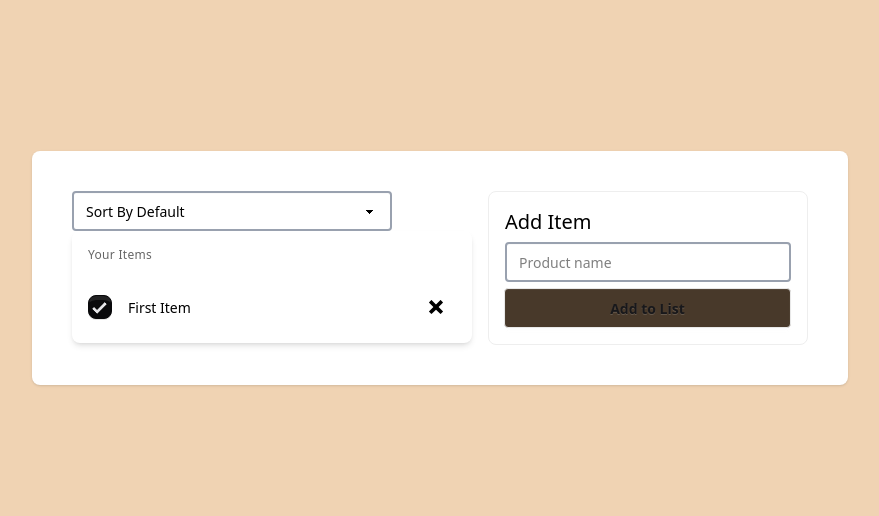
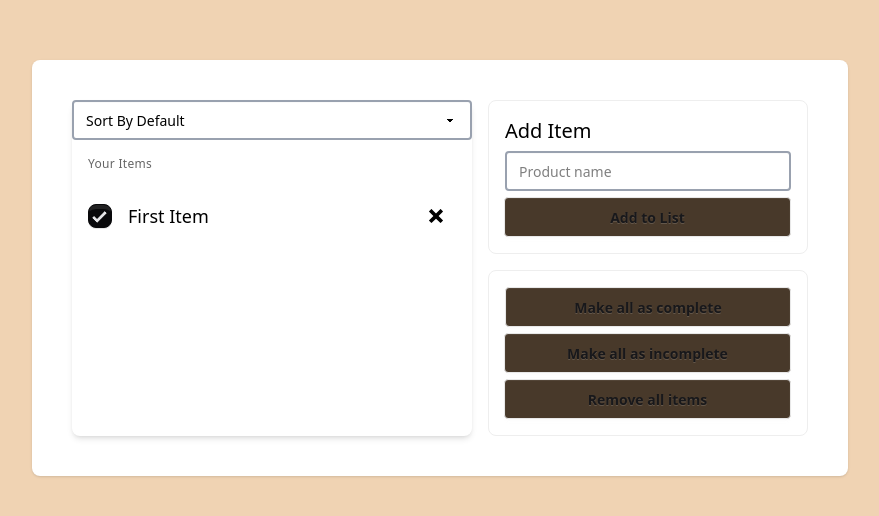
Before and after one commit to jacobferreras/trek-bag, a Next.js app: page / in a window 1280 px wide. Shown: the part 132-648 px from the top of the page, without its empty margins (200-1079 px from the left). Built offline with nearby package versions, Linux system fonts and the light colour scheme.

Commit message:
Refactor Container component layout; add Sidebar component and integrate FilterButton into List for improved structure

```diff
--- a/components/Container.tsx
+++ b/components/Container.tsx
@@ -1,19 +1,15 @@
 import React from "react";
 import FilterButton from "./FilterButton";
 import List from "./List";
-import AddFrom from "./AddFrom";
+import Sidebar from "./Sidebar";
 
 const Container = () => {
   return (
     <>
       <div className="card w-auto bg-[#ffffff] card-xl shadow-sm">
         <div className="card-body flex flex-row justify-between gap-4">
-          <div>
-            <FilterButton />
-            <List />
-          </div>
-
-          <AddFrom />
+          <List />
+          <Sidebar />
         </div>
       </div>
     </>
--- a/components/FilterButton.tsx
+++ b/components/FilterButton.tsx
@@ -3,7 +3,7 @@ import React from "react";
 const FilterButton = () => {
   return (
     <>
-      <select className="select select-bordered w-100 max-w-xs bg-[#ffffff] border-2 border-gray-400 text-black ">
+      <select className="select select-bordered w-100 max-w-lg bg-[#ffffff] border-2 border-gray-400 text-black ">
         <option>Sort By Default</option>
         <option>Sort By Packed</option>
         <option>Sort By Unpacked</option>
--- a/components/List.tsx
+++ b/components/List.tsx
@@ -1,10 +1,12 @@
 import React from "react";
 import { ImCross } from "react-icons/im";
+import FilterButton from "./FilterButton";
 
 const List = () => {
   return (
     <>
       <ul className="list bg-base-white rounded-box shadow-md text-black w-100">
+        <FilterButton />
         <li className="p-4 pb-2 text-xs opacity-60 tracking-wide">
           Your Items
         </li>
@@ -17,7 +19,7 @@ const List = () => {
               checked
             />
 
-            <h1>First Item</h1>
+            <h1 className="text-lg">First Item</h1>
           </div>
           <div>
             <button className="btn btn-square btn-ghost">
--- /dev/null
+++ b/components/Sidebar.tsx
@@ -0,0 +1,16 @@
+import React from "react";
+import AddFrom from "./AddFrom";
+import ButtonsContainer from "./ButtonsContainer";
+
+const Sidebar = () => {
+  return (
+    <>
+      <div className="flex flex-col gap-4">
+        <AddFrom />
+        <ButtonsContainer />
+      </div>
+    </>
+  );
+};
+
+export default Sidebar;
```
